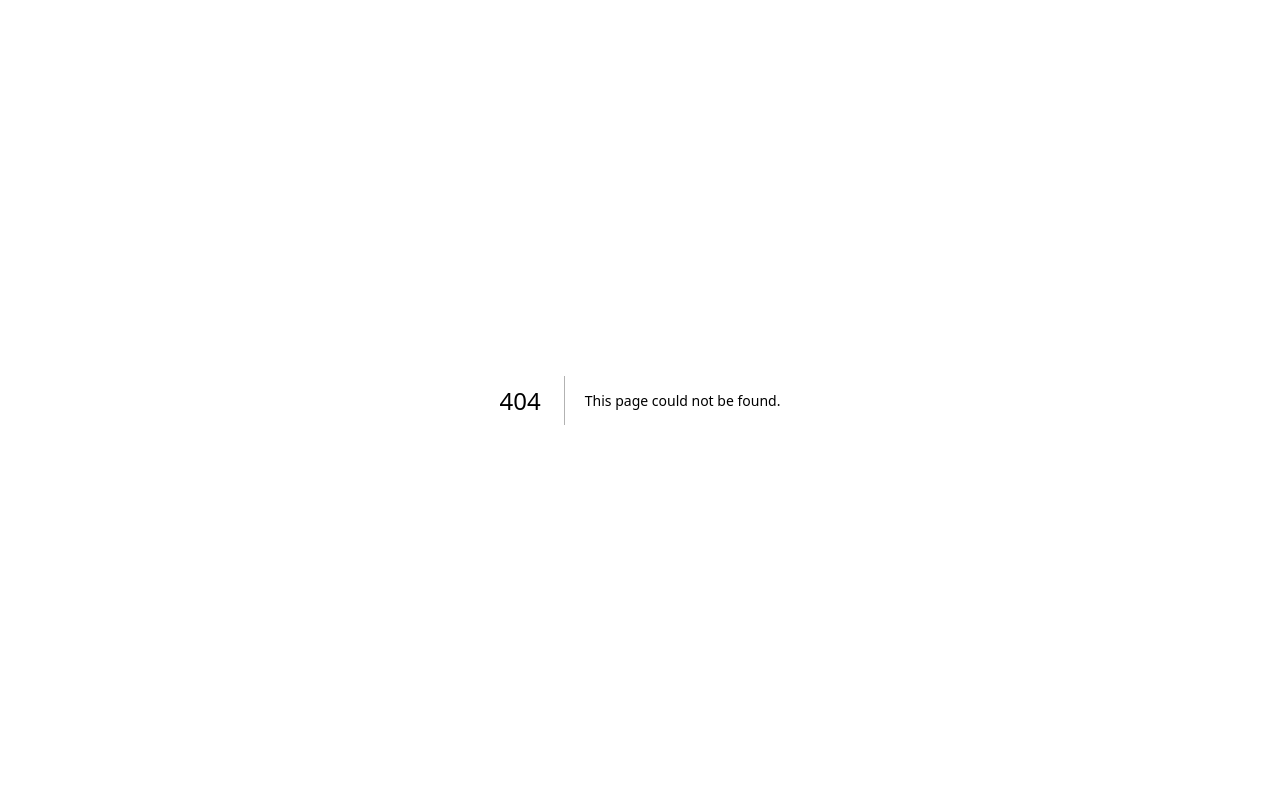
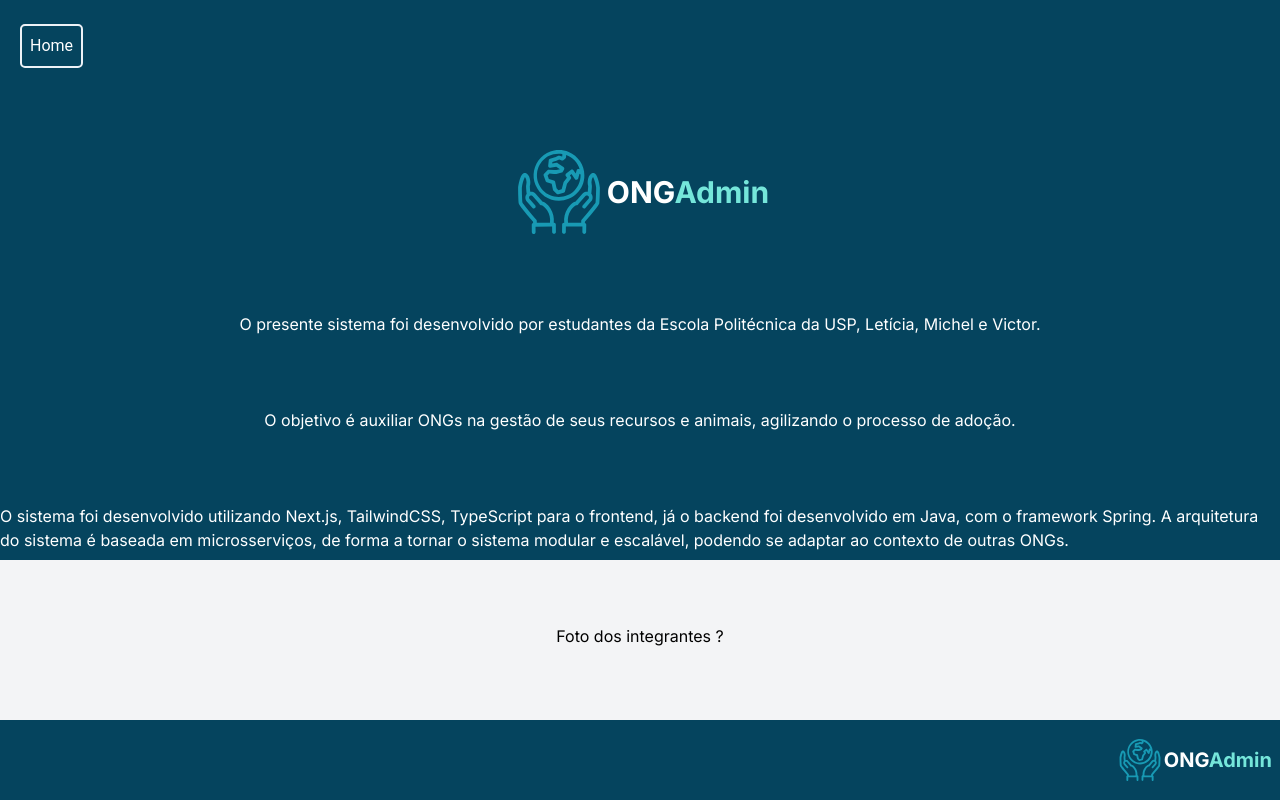
Before and after one commit to vhpadula/miauau-frontend, a Next.js app: page /about in a window 1280 px wide. Before the commit this address had no page. Built offline with nearby package versions, Linux system fonts and the light colour scheme; no server answers.

Commit message:
create base for about page

```diff
--- /dev/null
+++ b/src/app/about/page.tsx
@@ -0,0 +1,39 @@
+import Image from "next/image";
+import { TitleLogo, Footer, OutlineBtn} from "@/components";
+import { aboutInfo } from "@/constants/about";
+import Link from "next/link";
+
+export default function About() {
+    return (
+        <>
+            <div className="absolute top-0 left-0 right-0 h-[30vw] min-h-[70%] z-[-1]">
+                <Image
+                    src="/images/background.svg"
+                    alt="Background"
+                    layout="fill"
+                    objectFit="cover"
+                    className="w-full"
+                />
+            </div>
+
+            <main className="flex w-full min-h-screen flex-col items-center justify-between">
+            <div className="flex w-full justify-start pl-5 pt-5">
+                    <Link href="/">
+                        <OutlineBtn width="36" height="12" className="mr-2 my-1">
+                            Home
+                        </OutlineBtn>
+                    </Link>
+                </div>
+
+                <TitleLogo size="l" />
+
+                <p>{aboutInfo.title}</p>
+                <p>{aboutInfo.description}</p>
+                <p>{aboutInfo.stack}</p>
+                <p className="text-black">Foto dos integrantes ?</p>
+
+                <Footer />
+            </main>
+        </>
+    );
+}
--- a/src/app/page.tsx
+++ b/src/app/page.tsx
@@ -16,9 +16,11 @@ export default function Home() {
 
             <main className="flex w-full min-h-screen flex-col items-center justify-between">
                 <div className="flex w-full justify-end">
-                    <OutlineBtn width="36" height="12" className="mr-2 my-1">
-                        Sobre Nós
-                    </OutlineBtn>
+                    <Link href="/about">
+                        <OutlineBtn width="36" height="12" className="mr-2 my-1">
+                            Sobre Nós
+                        </OutlineBtn>
+                    </Link>
                     <Link href="/animals">
                         <OutlineBtn
                             width="36"
--- /dev/null
+++ b/src/constants/about.tsx
@@ -0,0 +1,5 @@
+export const aboutInfo = {
+    title: "O presente sistema foi desenvolvido por estudantes da Escola Politécnica da USP, Letícia, Michel e Victor.",
+    description: "O objetivo é auxiliar ONGs na gestão de seus recursos e animais, agilizando o processo de adoção.",
+    stack: "O sistema foi desenvolvido utilizando Next.js, TailwindCSS, TypeScript para o frontend, já o backend foi desenvolvido em Java, com o framework Spring. A arquitetura do sistema é baseada em microsserviços, de forma a tornar o sistema modular e escalável, podendo se adaptar ao contexto de outras ONGs.",
+};
```
